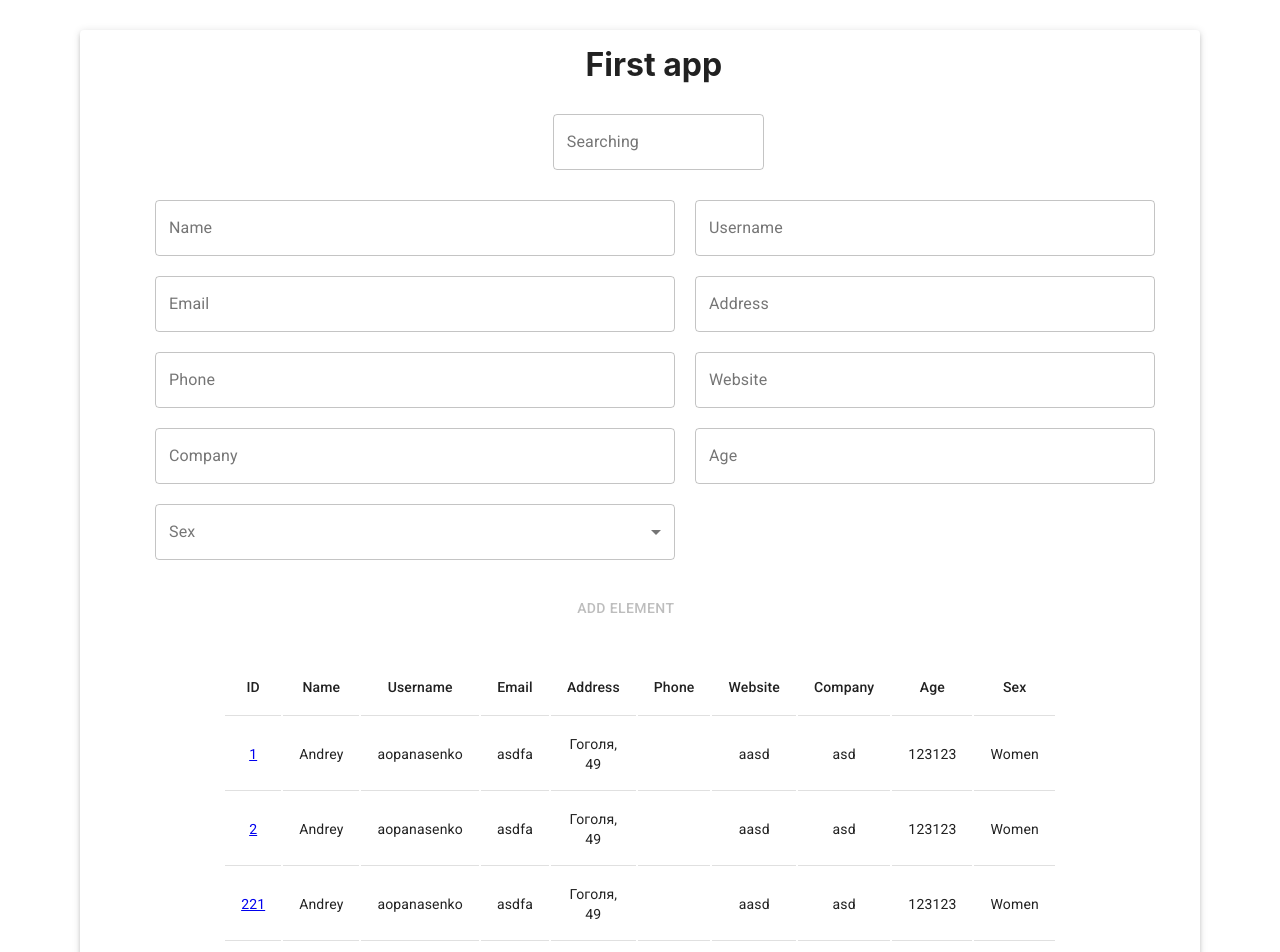
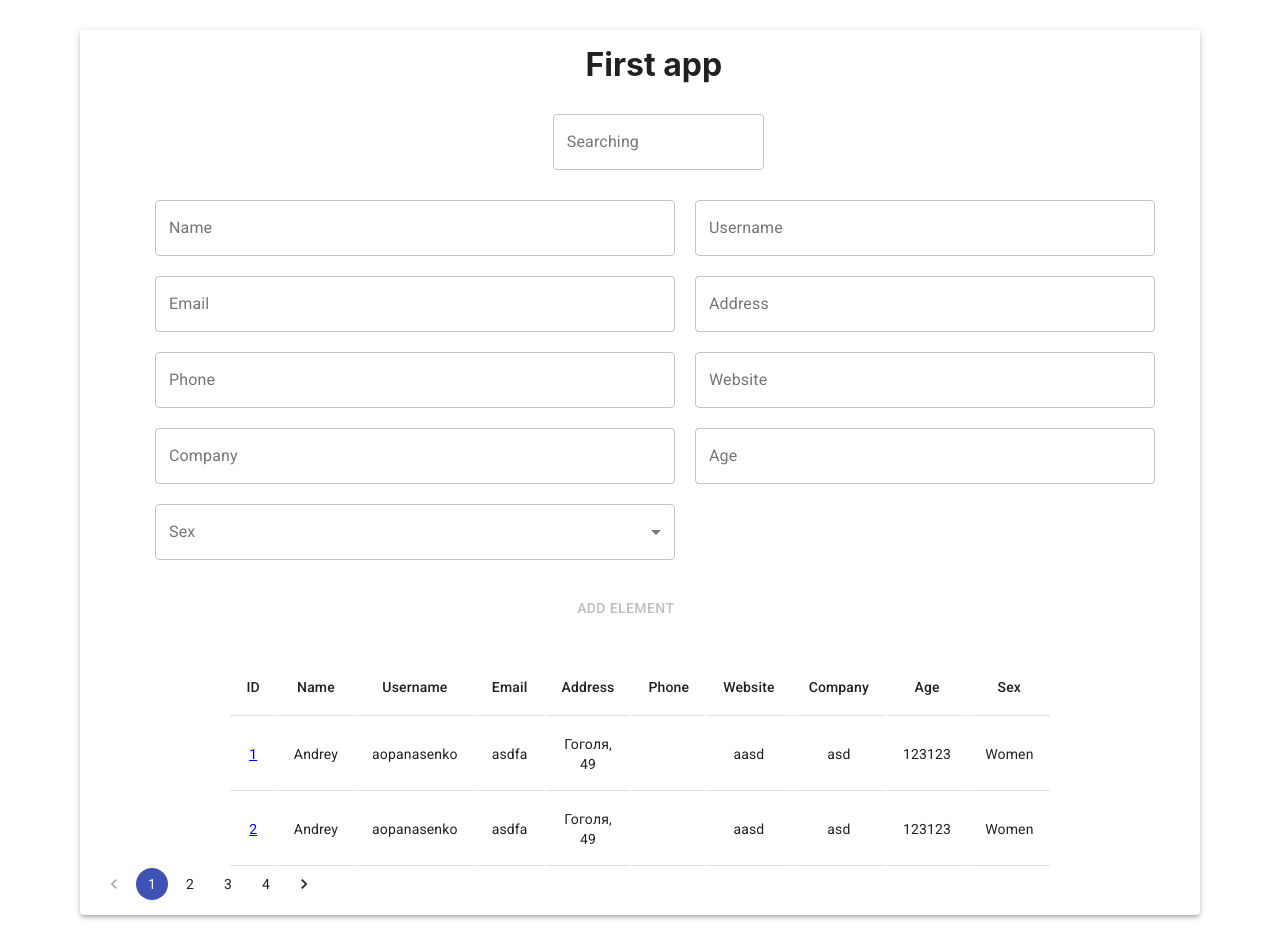
Before and after one commit to asp312/repfront, a React (Create React App) app: page / in a window 1280 px wide. Shown: the top 952 px of the page. Built offline with nearby package versions, Linux system fonts and the light colour scheme; data requests are answered from the project's data file.

Commit message:
Add ToDo

```diff
--- a/package.json
+++ b/package.json
@@ -4,6 +4,7 @@
   "private": true,
   "dependencies": {
     "@material-ui/core": "^4.11.2",
+    "@material-ui/lab": "^4.0.0-alpha.57",
     "@testing-library/jest-dom": "^5.11.4",
     "@testing-library/react": "^11.1.0",
     "@testing-library/user-event": "^12.1.10",
--- a/src/App.js
+++ b/src/App.js
@@ -4,28 +4,28 @@ import './style.css';
 
 import UserTable from './pages/UserTable/UserTable';
 import UserInfo from './pages/UserInfo/UserInfo';
+import { DATA_PER_PAGE } from './constants';
 
 
 function App() {
-    const [list, setList] = useState([]);
+    const [listToShow, setList] = useState([]);
+    const [amountOfUsers, setAmountOfUsers] = useState(0);
     const [searchString, setSearchString] = useState('');
+    const [currentPage, setCurrentPage] = useState(1);
+
     // Нужно для поиска на стороне клиента
     // const [searchedUsers, setSearchUsers] = useState([]);
 
     // Поиск на стороне сервера
     useEffect(() => {
-        const shouldSearch = searchString.length >= 3;
-
         const fetchData = async () => {
-            await fetch(`http://localhost:3001/users?q=${searchString}`)
+            await fetch(`http://localhost:3001/users?q=${searchString}&_page=${currentPage}&_limit=${DATA_PER_PAGE}`)
                 .then(res => res.json())
                 .then(dataInJSON => setList(dataInJSON));
         }
 
-        if (shouldSearch) {
-            fetchData();
-        }
-    }, [searchString]);
+        fetchData();
+    }, [searchString, currentPage]);
 
     // Поиск на стороне сервера
     // const isSearchStringEmpty = searchString.length === 0;
@@ -41,7 +41,11 @@ function App() {
         const fetchData = async () => {
             await fetch(`http://localhost:3001/users`)
                 .then(res => res.json())
-                .then(dataInJSON => setList(dataInJSON));
+                .then(dataInJSON => setAmountOfUsers(dataInJSON.length));
+
+            await fetch(`http://localhost:3001/users?_page=${currentPage}&_limit=${DATA_PER_PAGE}`)
+                .then(res => res.json())
+                .then(dataInJSON => setList(dataInJSON))
         }
 
         fetchData();
@@ -53,14 +57,17 @@ function App() {
                 exact path="/"
                 render={() => (
                     <UserTable
-                        list={list}
+                        list={listToShow}
+                        amountOfUser={amountOfUsers}
                         setList={setList}
                         searchString={searchString}
                         setSearchString={setSearchString}
+                        currentPage={currentPage}
+                        setCurrentPage={setCurrentPage}
                     />
                 )}
             />
-            <Route path="/user/:id" render={() => (<UserInfo list={list} setList={setList} />)} />
+            <Route path="/user/:id" render={() => (<UserInfo list={listToShow} setList={setList} />)} />
         </Switch>
     )
 }
@@ -69,8 +76,9 @@ export default App;
 
 /*
     TODO:
-        1) Дать пояснения к каждому элементу списка на странице UserInfo
-        2) В компоненте UserInfo добавить кнопку удаления пользователя
-        2.1) После отправки запроса на удаления нужно сделать редирект на главную страницу с помощью history.push()
-        3) Добавить на главную страницу инпут для поиска
+        1) Не показывать пагинацию, когда на странице менее и равно 10 пользователям
+        2) Добавить еще одну колонку в таблицу, в которой будет иконка на измение
+        2.1) На иконку повесить событие клика, при срабатывании которого в инпуты будут подставляться значения выбранной сущности
+        2.2) Рядом с кнопкой Add Element добавить кнопку Change Element, на которой будет обработчик onClick, который будет
+            отправлять PUT запрос на изменение пользователя
  */
--- /dev/null
+++ b/src/constants/common.js
@@ -0,0 +1 @@
+export const DATA_PER_PAGE = 2;
--- /dev/null
+++ b/src/constants/index.js
@@ -0,0 +1 @@
+export * from './common';
--- a/src/pages/UserTable/UserTable.js
+++ b/src/pages/UserTable/UserTable.js
@@ -2,11 +2,13 @@ import React, {useCallback, useState} from 'react';
 import Paper from '@material-ui/core/Paper';
 import {Button, Input, Table, Title, SearchInput} from '../../components';
 import FormControl from '@material-ui/core/FormControl';
+import Pagination from '@material-ui/lab/Pagination';
 import InputLabel from '@material-ui/core/InputLabel';
 import Select from '@material-ui/core/Select';
 import MenuItem from '@material-ui/core/MenuItem';
 import {makeStyles, styled} from '@material-ui/core';
 import Box from '@material-ui/core/Box';
+import {DATA_PER_PAGE} from '../../constants';
 
 const useStyles = makeStyles((theme) => ({
     formControl: {
@@ -44,8 +46,10 @@ const GridWrapper = styled(Box)({
 });
 
 
-const UserTable = ({list, setList, searchString, setSearchString}) => {
+const UserTable = ({ list, setList, searchString, setSearchString, currentPage, setCurrentPage, amountOfUser }) => {
     const classes = useStyles();
+
+    const countOfPages = Math.round(amountOfUser / DATA_PER_PAGE);
 
     const [userToAdd, setUserToAdd] = useState({
         name: '',
@@ -106,6 +110,10 @@ const UserTable = ({list, setList, searchString, setSearchString}) => {
             [e.target.name]: e.target.value
         }))
     }, [userToAdd]);
+
+    const handleChangePage = useCallback((e, page) => {
+        setCurrentPage(page);
+    }, []);
 
     return (
         <Wrapper>
@@ -216,6 +224,12 @@ const UserTable = ({list, setList, searchString, setSearchString}) => {
                         <Table arr={list} />
                     )
                 }
+                <Pagination
+                    count={countOfPages}
+                    onChange={handleChangePage}
+                    page={currentPage}
+                    color={'primary'}
+                />
             </Paper>
         </Wrapper>
     );
```
Also changed, not shown: 2 other files (tests, documents, lock files or other folders).
